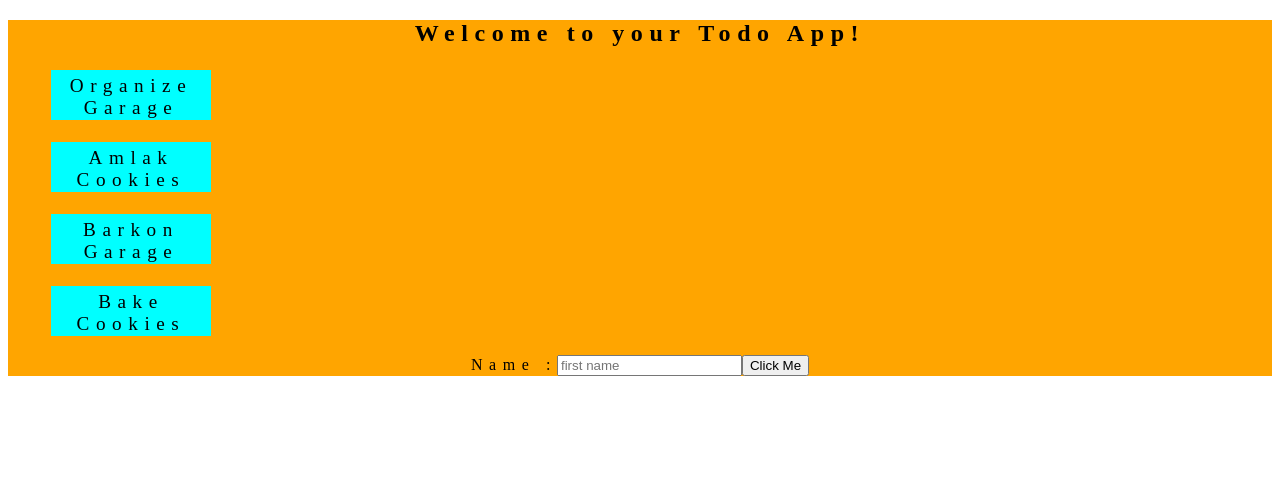
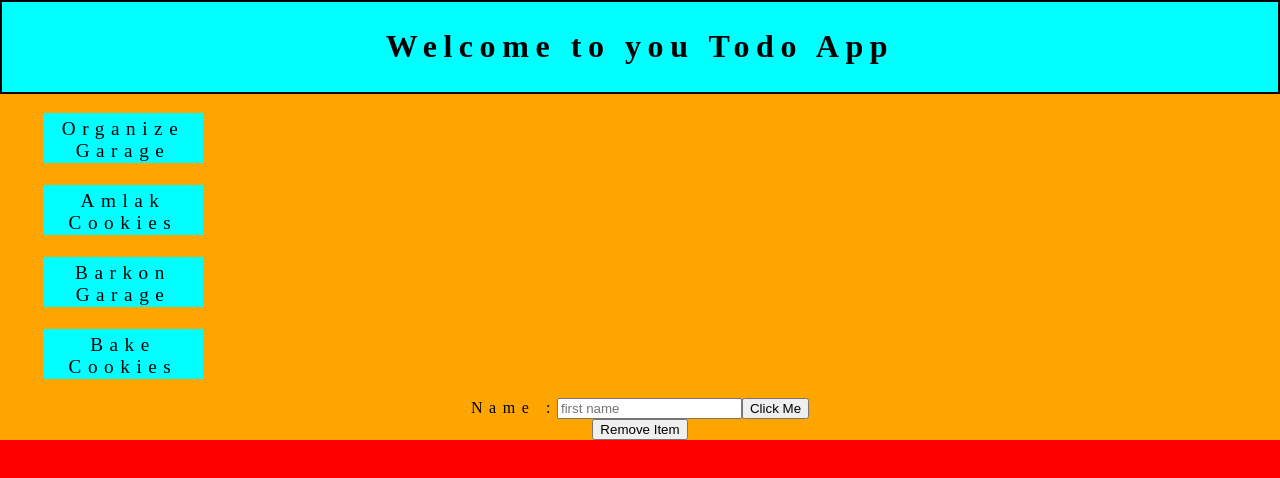
Before and after one commit to bloominstituteoftechnology/web-module-project-class-components, a React (Create React App) app: page / in a window 1280 px wide. Shown: the top 478 px of the page. Built offline with nearby package versions, Linux system fonts and the light colour scheme; the HTML template or start-up script is replaced by a standard one.

Commit message:
MVP DONE

```diff
--- a/src/App.js
+++ b/src/App.js
@@ -1,6 +1,7 @@
 import React, { Component } from 'react';
 import TodoList from './components/TodoList'
 import TodoForm from './components/TodoForm'
+import Navbar from './components/Navbar'
 const toDoList =
       [{
         task: 'Organize Garage',
@@ -35,7 +36,6 @@ class App extends Component {
     }
   }
    toggleItem = (id) =>{
-
    this.setState({
      toDoList: this.state.toDoList.map(item =>{
        if(item.id === id){
@@ -49,15 +49,32 @@ class App extends Component {
      })
     })
   }
+  addItem = (itemName) =>{
+    const newItem= {
+      task: itemName,
+      id: new Date(),
+      completed: false
+
+    }
+    this.setState({
+      toDoList: [...this.state.toDoList, newItem]
+    })
+  }
+  deleteItem = () =>{
+   const item = this.state.toDoList.filter(item => !item.completed? item: "")
+   this.setState({
+        toDoList:  item
+   })
+  }
   render() {
 
 
     return (
 
       <div className="welcome">
-        <h2>Welcome to your Todo App!</h2>
+        <Navbar />
        <TodoList  list={this.state.toDoList} toggleItem={this.toggleItem}/>
-       <TodoForm />
+       <TodoForm  addItem={this.addItem} deleteItem={this.deleteItem}/>
       </div>
     );
 
--- /dev/null
+++ b/src/components/Navbar.js
@@ -0,0 +1,13 @@
+import React, { Component } from 'react'
+import './Todo.css'
+export class Navbar extends Component {
+    render() {
+        return (
+            <div className="navbar">
+                <h1>Welcome to you Todo App</h1>
+            </div>
+        )
+    }
+}
+
+export default Navbar
--- a/src/components/Todo.css
+++ b/src/components/Todo.css
@@ -33,3 +33,13 @@ ul {
     flex-wrap: wrap;
     justify-content: center;
 }
+body {
+    margin: 0 auto;
+    padding: 0;
+    background-color: red;
+}
+.navbar {
+    border: 2px solid black;
+    padding: 5px;
+    background-color: aqua;
+}
--- a/src/components/Todo.js
+++ b/src/components/Todo.js
@@ -5,7 +5,7 @@ export class Todo extends Component {
 
         return (
             <div className={`${this.props.list.completed ? "purchased":""}`}>
-               <li  onClick={()=>this.props.toggleItem(this.props.list.id)}key={this.props.id}>{this.props.list.task}</li>
+               <li  onClick={()=>this.props.toggleItem(this.props.list.id)}key={this.props.id}>{this.props.list.task} </li>
             </div>
         )
     }
--- a/src/components/TodoForm.js
+++ b/src/components/TodoForm.js
@@ -1,20 +1,40 @@
 import React, { Component } from 'react'
 
 export class TodoForm extends Component {
+    constructor(){
+        super();
+        this.state={
+            itemText: ""
+        }
+    }
+    clickHandler = event => {
+       this.setState({
+           itemText: event.target.value
+       })
 
-    clickHandler = event => {
-        event.preventDefault();
-        console.log("I am here ", event.type); // this is the react Synthetic Event
 
       };
+      submitHandle = event =>{
+          event.preventDefault();
+         this.props.addItem(this.state.itemText)
+      }
+      deleteItem = event => {
+          event.preventDefault();
+          console.log(event.target.value)
+          this.props.deleteItem(this.state.itemText.id)
+      }
     render() {
         return (
             <div>
-                <form>
-                Name :
-                <input type="text" placeholder="first name" />
-                <button onClick={this.clickHandler}>Click Me</button>
+                <form onSubmit={this.submitHandle}>
+               <label htmlFor="inputName"> Name :
+                 <input type="text" name="inputName" value={this.state.itemText} placeholder="first name" onChange={this.clickHandler}/>
+               </label>
+
+                <button>Click Me</button>
+
             </form>
+            <button onClick={this.deleteItem}>Remove Item</button>
             </div>
         )
     }
```
